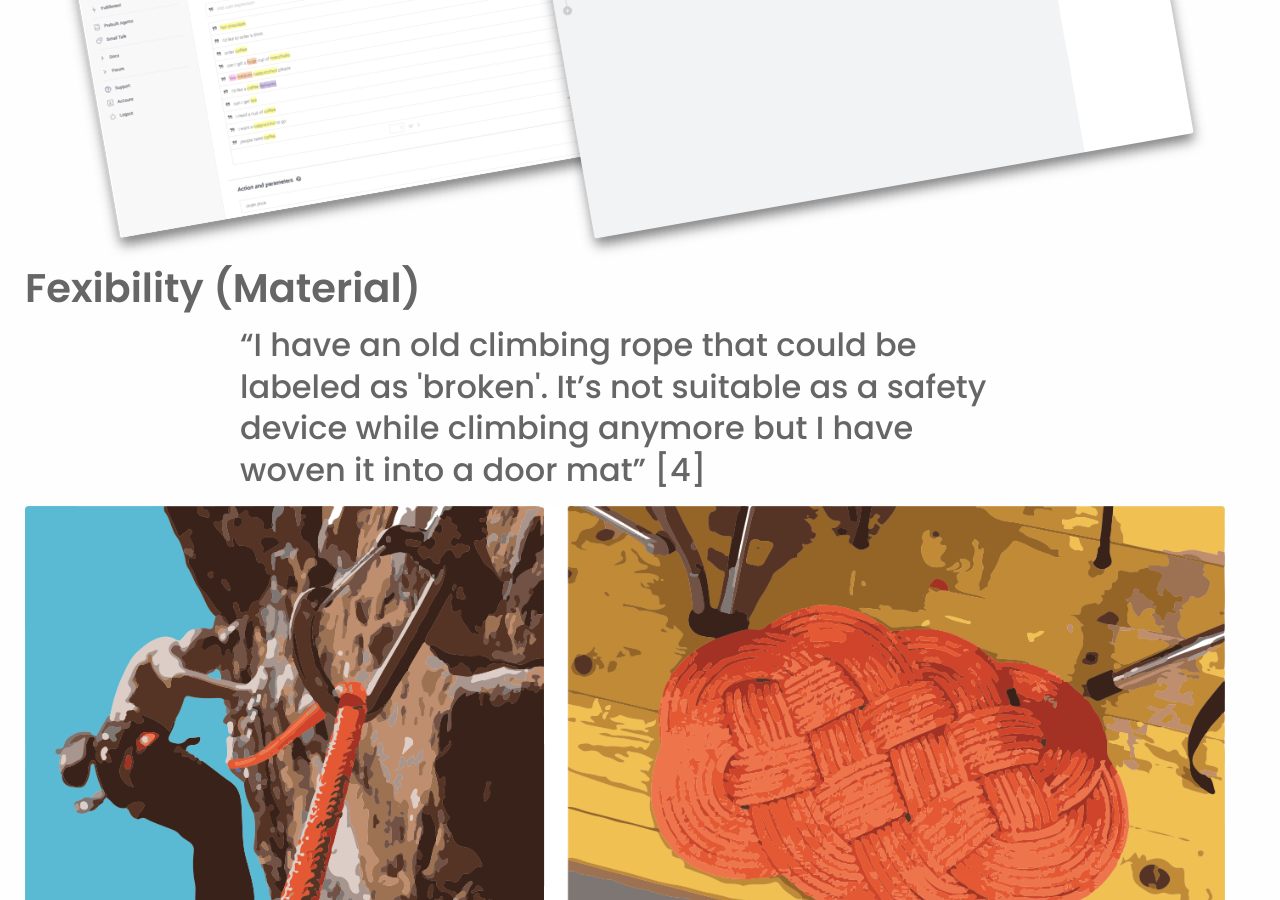
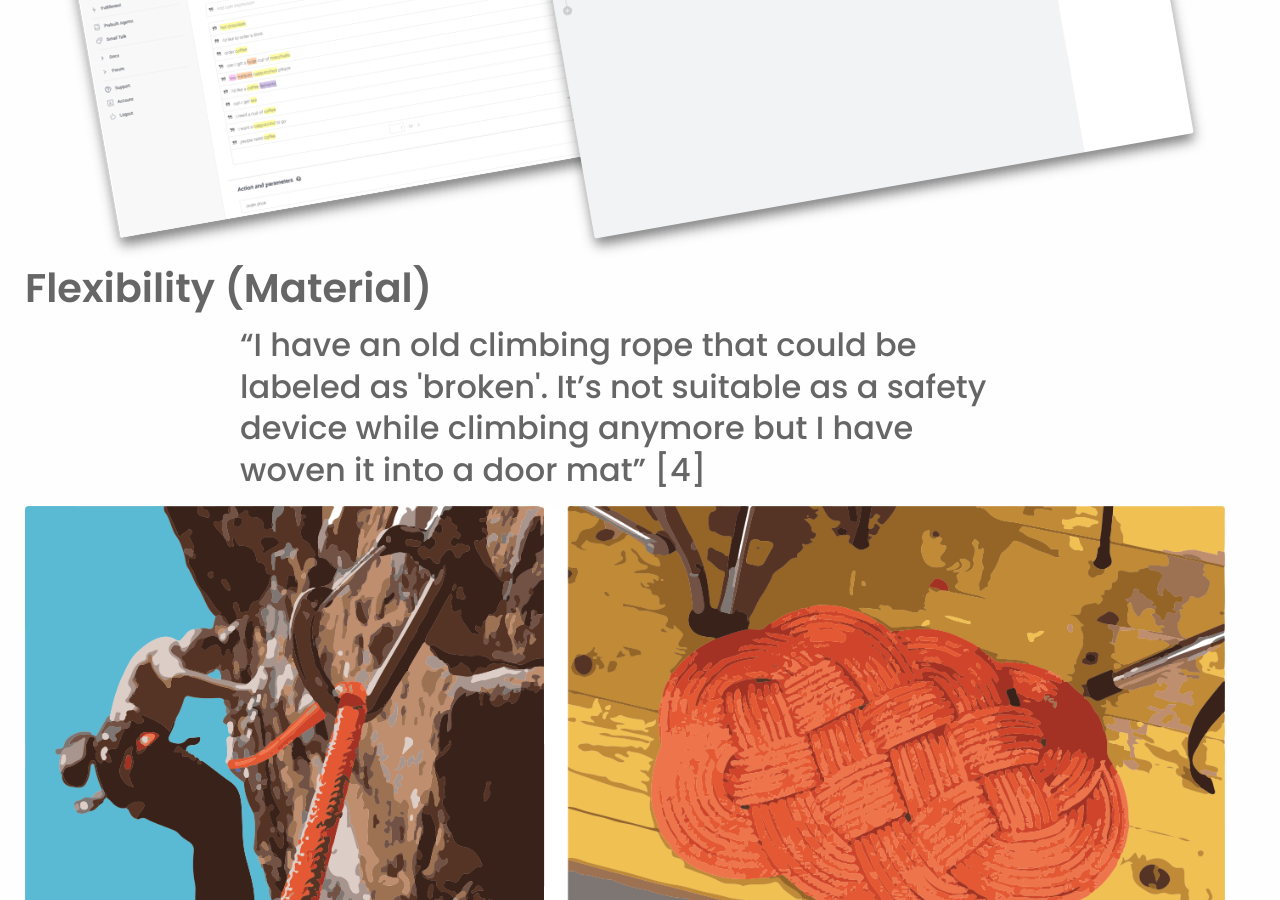
Before and after one commit to naher94/fluid-design, a Jekyll site: the page built from index.html, in a window 1280 px wide and 900 px high, scrolled down 4262 px. Built offline with Jekyll 4.4.1, drawn with Linux system fonts in a browser that asks for light colours.

Commit message:
Typo correction

```diff
--- a/index.html
+++ b/index.html
@@ -97,7 +97,7 @@ layout: default
 </section>
 
 <section class="row">
-  <h2>Fexibility (Material)</h2>
+  <h2>Flexibility (Material)</h2>
   <div class="quote columns small-12 medium-8 medium-centered">
     <p>“I have an old climbing rope that could be labeled as 'broken'. It’s not suitable as a safety device while climbing anymore but I have woven it into a door mat” [4]</p>
   </div>
```
Also changed, not shown: 2 other files.
